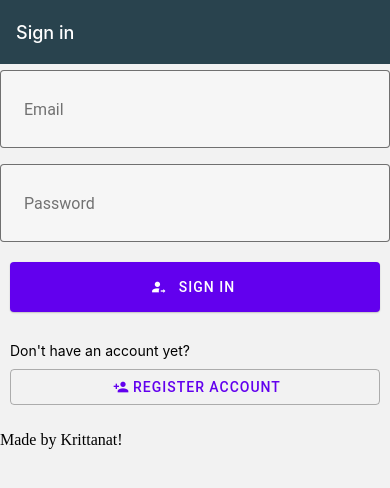
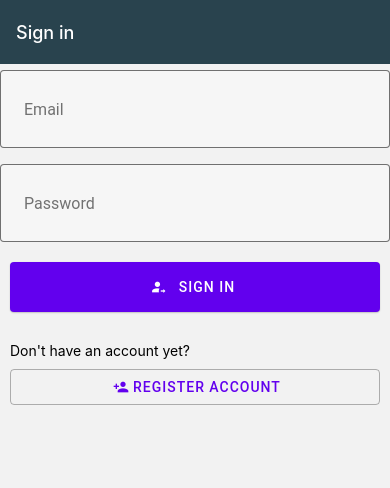
Before and after one commit to growywl/MyWebSite, a React Native app: screen /signIn in a window 390 px wide. Shown: the top 488 px of the page. Built offline with nearby package versions, Linux system fonts and the light colour scheme; no server answers.

Commit message:
Update LoginScreen.js

```diff
--- a/screens/sessions/LoginScreen.js
+++ b/screens/sessions/LoginScreen.js
@@ -75,7 +75,6 @@ const LoginScreen = ({ navigation }) => {
         compact
         onPress={() => navigation.navigate('register')}>Register Account
       </Button>
-      <p>Made by Krittanat!</p>
     </View>
 
 
```
